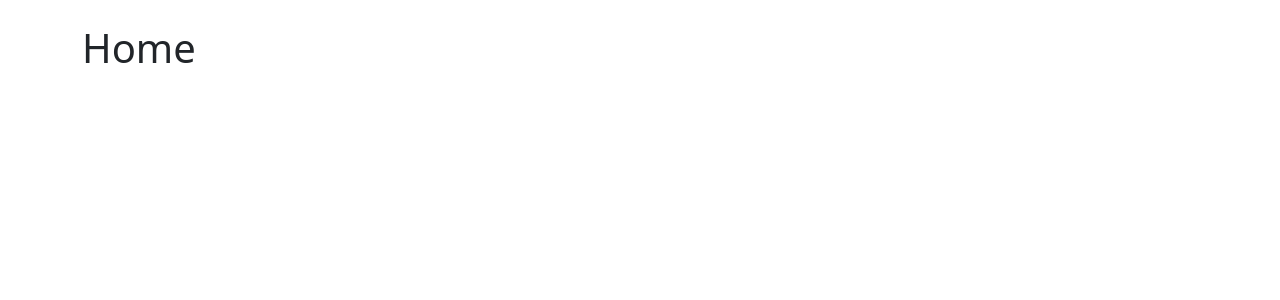
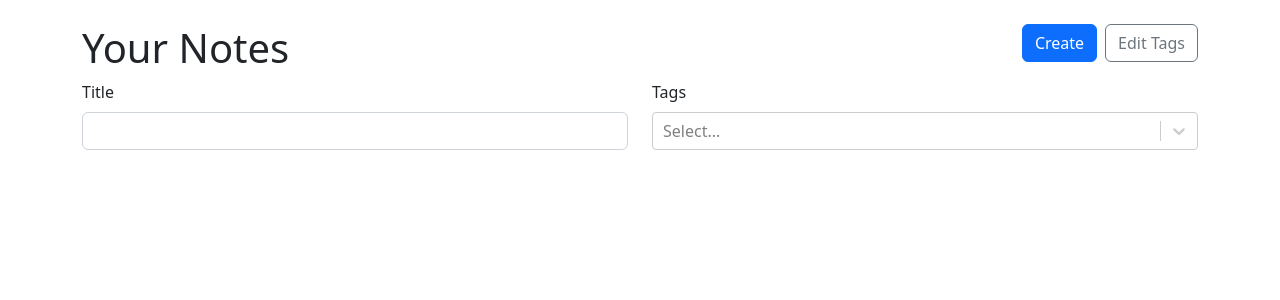
Before and after one commit to sahasourav17/NoteFlare, a React (Vite) app in the folder NoteFlare/: page / in a window 1280 px wide. Shown: the top 300 px of the page. Built offline with nearby package versions, Linux system fonts and the light colour scheme.

Commit message:
add view notes upper section

```diff
--- a/NoteFlare/src/App.tsx
+++ b/NoteFlare/src/App.tsx
@@ -5,6 +5,7 @@ import { Routes, Route, Navigate } from "react-router-dom"
 import { CreateNote } from "./components/CreateNote"
 import { useLocalStorage } from "./useLocalStorage"
 import { v4 as uuidV4 } from "uuid"
+import { ViewNotes } from "./components/ViewNotes"
 
 export type Note = {
   id: string
@@ -57,7 +58,7 @@ function App() {
   return (
     <Container className="my-4">
       <Routes>
-        <Route path="/" element={<h1>Home</h1>} />
+        <Route path="/" element={<ViewNotes availableTags={tags} />} />
         <Route
           path="/new"
           element={
--- /dev/null
+++ b/NoteFlare/src/components/ViewNotes.tsx
@@ -0,0 +1,59 @@
+import { useState } from "react";
+import { Button, Col, Form, Row, Stack } from "react-bootstrap";
+import { Link } from "react-router-dom";
+import ReactSelect from "react-select";
+import { Tag } from "../App";
+
+type NoteListProps = {
+    availableTags: Tag[]
+}
+
+export function ViewNotes({ availableTags }: NoteListProps){
+    const [selectedTags, setSelectedTags] = useState<Tag[]>([]);
+    return (
+        <>
+            <Row>
+                <Col>
+                    <h1>Your Notes</h1>
+                </Col>
+                <Col xs="auto">
+                    <Stack gap={2} direction="horizontal">
+                        <Link to="/new">
+                            <Button variant="primary">Create</Button>
+                        </Link>
+                        <Button variant="outline-secondary">Edit Tags</Button>
+                    </Stack>
+                </Col>
+            </Row>
+            <Form>
+                <Row className="mb-4">
+                    <Col>
+                        <Form.Group controlId="title">
+                            <Form.Label>Title</Form.Label>
+                            <Form.Control type="text" />
+                        </Form.Group>
+                    </Col>
+                    <Col>
+                    <Form.Group controlId="tags">
+                            <Form.Label>Tags</Form.Label>
+                            <ReactSelect
+                                value={selectedTags.map(tag => {
+                                    return { label: tag.label, value: tag.id }
+                                })}
+                                options={availableTags.map(tag =>{
+                                    return {label: tag.label, value: tag.id}
+                                })}
+                                onChange={tags=>{
+                                    setSelectedTags(tags.map(tag =>{
+                                        return { label: tag.label, id: tag.value }
+                                    }))
+                                }}
+                                isMulti
+                            />
+                        </Form.Group>
+                    </Col>
+                </Row>
+            </Form>
+        </>
+    )
+}
```
